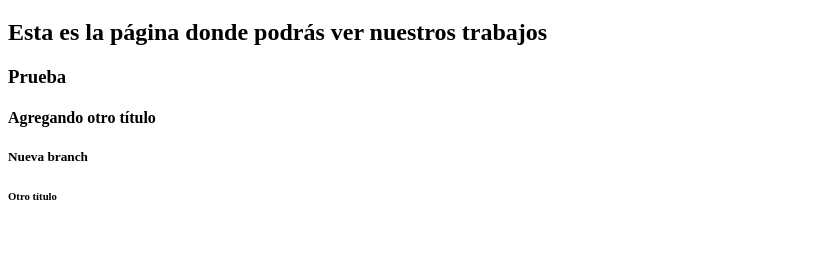
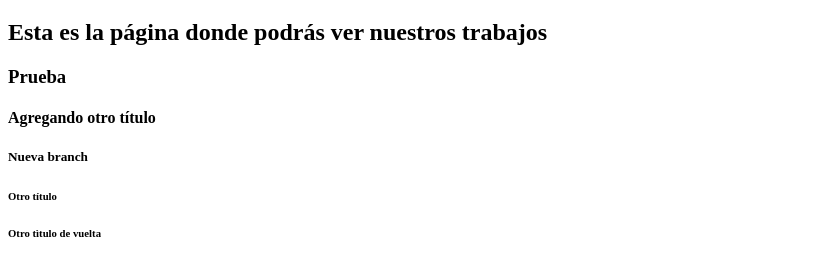
Before and after one commit to nmunin/pagina-web, a plain HTML site: page index.html in a window 1280 px wide. Shown: the part 61-336 px from the top of the page, without its empty margins (0-836 px from the left). Drawn offline with Linux system fonts and the light colour scheme.

Commit message:
Update index.html

```diff
--- a/index.html
+++ b/index.html
@@ -11,5 +11,6 @@
     <h4>Agregando otro título</h4>
     <h5>Nueva branch</h5>
     <h6>Otro título</h6>
+    <h6>Otro tìtulo de vuelta</h6>
 </body>
 </html>
```
